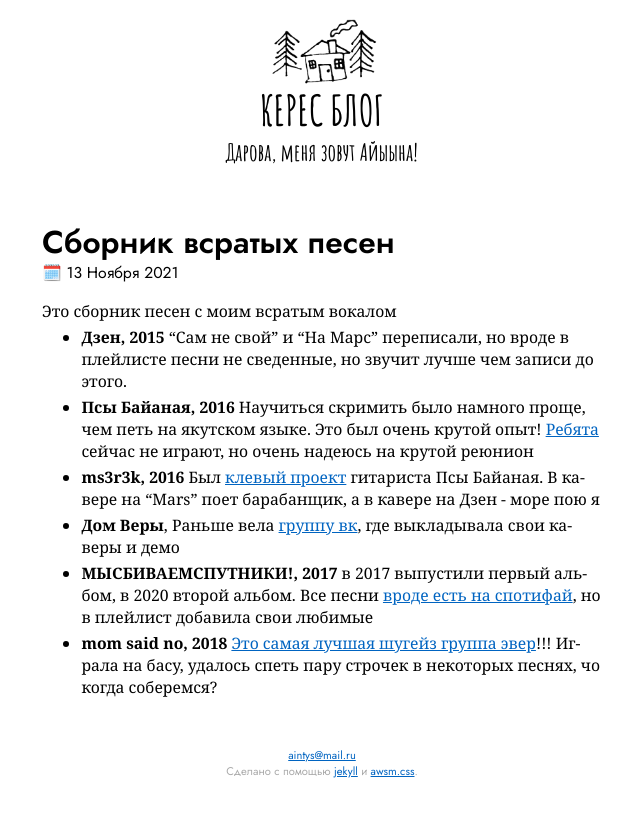
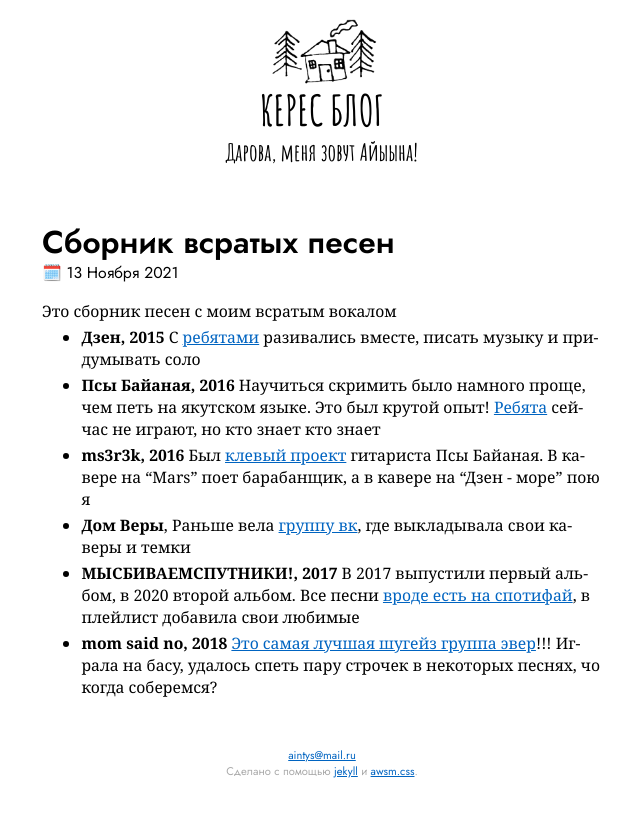
Before and after one commit to keresm/keresaina.github.io, a Jekyll site: the page built from _posts/2021-11-13-playlist.md, in a window 1280 px wide. Shown: the top 817 px of the page, without its empty margins (318-958 px from the left). Built offline with Jekyll 4.4.1, drawn with Linux system fonts in a browser that asks for light colours.

Commit message:
Update 2021-11-13-playlist.md

```diff
--- a/_posts/2021-11-13-playlist.md
+++ b/_posts/2021-11-13-playlist.md
@@ -8,19 +8,19 @@ image_cover: ''
 Это сборник песен с моим всратым вокалом
 
 - **Дзен, 2015**
-"Сам не свой" и "На Марс" переписали, но вроде в плейлисте песни не сведенные, но звучит лучше чем записи до этого.
+С [ребятами](https://vk.com/ddzzeenn) разивались вместе, писать музыку и придумывать соло
 
 - **Псы Байаная, 2016**
-Научиться скримить было намного проще, чем петь на якутском языке. Это был очень крутой опыт! [Ребята](https://vk.com/bayanaydogs) сейчас не играют, но очень надеюсь на крутой реюнион
+Научиться скримить было намного проще, чем петь на якутском языке. Это был крутой опыт! [Ребята](https://vk.com/bayanaydogs) сейчас не играют, но кто знает кто знает
 
 - **ms3r3k, 2016**
-Был [клевый проект](https://vk.com/ms3r3k) гитариста Псы Байаная. В кавере на "Mars" поет барабанщик, а в кавере на Дзен - море пою я
+Был [клевый проект](https://vk.com/ms3r3k) гитариста Псы Байаная. В кавере на "Mars" поет барабанщик, а в кавере на "Дзен - море" пою я
 
 - **Дом Веры**,
-Раньше вела [группу вк](https://vk.com/dommmvery), где выкладывала свои каверы и демо
+Раньше вела [группу вк](https://vk.com/dommmvery), где выкладывала свои каверы и темки
 
 - **МЫСБИВАЕМСПУТНИКИ!, 2017**
-в 2017 выпустили первый альбом, в 2020 второй альбом. Все песни [вроде есть на спотифай](https://open.spotify.com/artist/4ci9kRXlViZEShhzfGZi5k), но в плейлист добавила свои любимые
+В 2017 выпустили первый альбом, в 2020 второй альбом. Все песни [вроде есть на спотифай](https://open.spotify.com/artist/4ci9kRXlViZEShhzfGZi5k), в плейлист добавила свои любимые
 
 - **mom said no, 2018**
 [Это самая лучшая шугейз группа эвер](https://vk.com/tanecmamy)!!! Играла на басу, удалось спеть пару строчек в некоторых песнях, чо когда соберемся?
```
